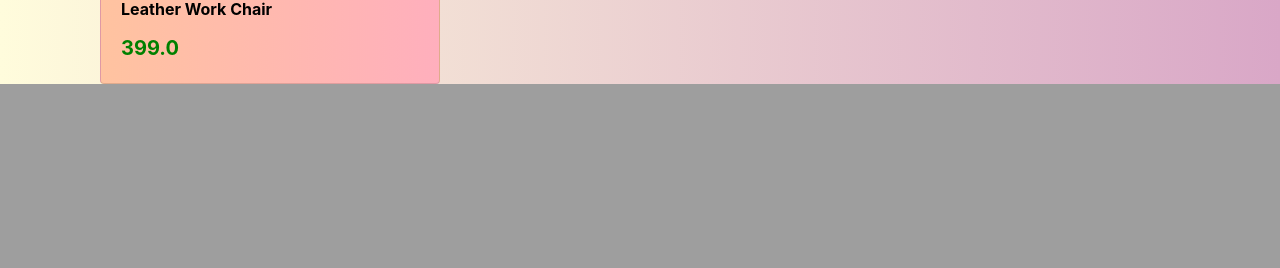
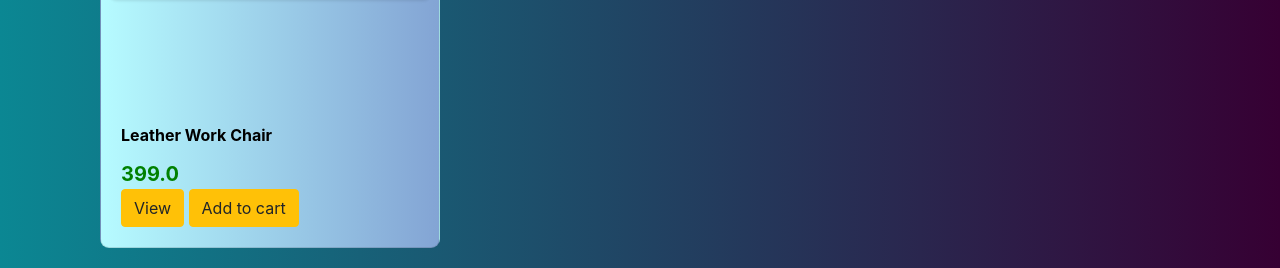
Before and after one commit to dannykhoai/django-ecomsite, a Django app: page / in a window 1280 px wide. Shown: the part 966-1234 px from the top of the page. Before the commit the page ends 1050 px from the top, so only its background shows below. Run offline with Django 3.2, Linux system fonts and the light colour scheme; data comes from the database, SQL or seed files in the repository; both versions use the stored data as it was after the commit; some libraries are stand-ins or nearby versions.

Commit message:
update2 : functional add to cart and product detail page

```diff
--- a/ecomsite/ecomsite/urls.py
+++ b/ecomsite/ecomsite/urls.py
@@ -21,4 +21,5 @@ urlpatterns = [
     path('admin/', admin.site.urls),
     path('',views.index,name='index'),
     path('<int:id>/',views.detail,name='detail'),
+    path('checkout/', views.checkout,name='checkout'),
 ]
--- a/ecomsite/shop/admin.py
+++ b/ecomsite/shop/admin.py
@@ -1,6 +1,7 @@
 from django.contrib import admin
 
-from .models import Products
+from .models import Products, Order
 # Register your models here.
 
 admin.site.register(Products)
+admin.site.register(Order)
--- a/ecomsite/shop/models.py
+++ b/ecomsite/shop/models.py
@@ -9,3 +9,11 @@ class Products(models.Model):
     category = models.CharField(max_length=200)
     description = models.TextField()
     image = models.CharField(max_length=300)
+
+class Order(models.Model):
+    items = models.CharField(max_length=1000)
+    name = models.CharField(max_length=120)
+    email = models.CharField(max_length=120)
+    address = models.CharField(max_length=200)
+    city = models.CharField(max_length=200)
+    postalcode = models.CharField(max_length=200)
--- a/ecomsite/shop/static/shop/style.css
+++ b/ecomsite/shop/static/shop/style.css
@@ -1,9 +1,14 @@
 body{
-    background: #d9a7c7;  /* fallback for old browsers */
-background: -webkit-linear-gradient(to right, #fffcdc, #d9a7c7);  /* Chrome 10-25, Safari 5.1-6 */
-background: linear-gradient(to right, #fffcdc, #d9a7c7); /* W3C, IE 10+/ Edge, Firefox 16+, Chrome 26+, Opera 12+, Safari 7+ */
+    background: #360033;  /* fallback for old browsers */
+background: -webkit-linear-gradient(to right, #0b8793, #360033);  /* Chrome 10-25, Safari 5.1-6 */
+background: linear-gradient(to right, #0b8793, #360033); /* W3C, IE 10+/ Edge, Firefox 16+, Chrome 26+, Opera 12+, Safari 7+ */
 
 
+
+}
+
+.navbar {
+    backdrop-filter: blur(10px)
 }
 .row {
     margin: auto;
@@ -12,9 +17,10 @@ background: linear-gradient(to right, #fffcdc, #d9a7c7); /* W3C, IE 10+/ Edge, F
 
 
 .card{
-    background: #FFAFBD;  /* fallback for old browsers */
-background: -webkit-linear-gradient(to right, #ffc3a0, #FFAFBD);  /* Chrome 10-25, Safari 5.1-6 */
-background: linear-gradient(to right, #ffc3a0, #FFAFBD); /* W3C, IE 10+/ Edge, Firefox 16+, Chrome 26+, Opera 12+, Safari 7+ */
+    background: #83a4d4;  /* fallback for old browsers */
+background: -webkit-linear-gradient(to right, #b6fbff, #83a4d4);  /* Chrome 10-25, Safari 5.1-6 */
+background: linear-gradient(to right, #b6fbff, #83a4d4); /* W3C, IE 10+/ Edge, Firefox 16+, Chrome 26+, Opera 12+, Safari 7+ */
+border-radius: 9px;
 
 }
 .card-text{
@@ -29,7 +35,7 @@ background: linear-gradient(to right, #ffc3a0, #FFAFBD); /* W3C, IE 10+/ Edge, F
 }
 .img-container{
     padding-bottom:100%; overflow:hidden; position:relative;
-    margin: 5px 5px 5px 5px;
+    margin: 8px 8px 8px 8px;
 }
 .img-center {
     position: absolute;
@@ -37,6 +43,6 @@ background: linear-gradient(to right, #ffc3a0, #FFAFBD); /* W3C, IE 10+/ Edge, F
     border-radius: 8px;
     height: auto;
     width: 500px;
-    background-color: rgba(237, 237, 237, 0.699);
+    background-color: white;
     box-shadow: 0 0 0 1px rgba(0, 0, 0, 0.15), 0 2px 3px 0 rgba(0, 0, 0, 0.1);
 }
--- a/ecomsite/shop/templates/shop/index.html
+++ b/ecomsite/shop/templates/shop/index.html
@@ -5,12 +5,41 @@
   <meta charset="UTF-8">
   <meta name="viewport" content="width=device-width, initial-scale=1.0">
   <meta name="WebShop Django" content="">
-<link rel="stylesheet" href="https://maxcdn.bootstrapcdn.com/bootstrap/4.0.0/css/bootstrap.min.css" integrity="sha384-Gn5384xqQ1aoWXA+058RXPxPg6fy4IWvTNh0E263XmFcJlSAwiGgFAW/dAiS6JXm" crossorigin="anonymous">
-<script src="https://maxcdn.bootstrapcdn.com/bootstrap/4.0.0/js/bootstrap.min.js" integrity="sha384-JZR6Spejh4U02d8jOt6vLEHfe/JQGiRRSQQxSfFWpi1MquVdAyjUar5+76PVCmYl" crossorigin="anonymous"></script>  <title>Shop Page</title>
-<link rel="stylesheet" href="{% static 'shop/style.css' %}">
+    <link rel="stylesheet" href="https://maxcdn.bootstrapcdn.com/bootstrap/4.0.0/css/bootstrap.min.css" integrity="sha384-Gn5384xqQ1aoWXA+058RXPxPg6fy4IWvTNh0E263XmFcJlSAwiGgFAW/dAiS6JXm" crossorigin="anonymous">
+    <script src="https://code.jquery.com/jquery-3.6.0.js" integrity="sha256-H+K7U5CnXl1h5ywQfKtSj8PCmoN9aaq30gDh27Xc0jk=" crossorigin="anonymous"></script>
+    <script src="https://cdn.jsdelivr.net/npm/popper.js@1.16.1/dist/umd/popper.min.js" integrity="sha384-9/reFTGAW83EW2RDu2S0VKaIzap3H66lZH81PoYlFhbGU+6BZp6G7niu735Sk7lN" crossorigin="anonymous"></script>
+    <script src="https://cdn.jsdelivr.net/npm/bootstrap@4.6.1/dist/js/bootstrap.min.js" integrity="sha384-VHvPCCyXqtD5DqJeNxl2dtTyhF78xXNXdkwX1CZeRusQfRKp+tA7hAShOK/B/fQ2" crossorigin="anonymous"></script>
+
+    <link rel="stylesheet" href="{% static 'shop/style.css' %}">
 </head>
 <body>
     <div class="container">
+
+        <div class="col-md-12">
+            <nav class="navbar navbar-expand-lg navbar-dark">
+                <a class="navbar-brand" href="#">MaybeVous Store</a>
+                <button class="navbar-toggler" type="button" data-toggle="collapse" data-target="#navbarNav" aria-controls="navbarNav" aria-expanded="false" aria-label="Toggle navigation">
+                    <span class="navbar-toggler-icon"></span>
+                </button>
+                <div class="collapse navbar-collapse" id="navbarNav">
+                    <ul class="navbar-nav">
+                    <li class="nav-item active">
+                        <a class="nav-link" href="#">Home <span class="sr-only">(current)</span></a>
+                    </li>
+                    <li class="nav-item">
+                        <a class="nav-link" href="/admin">Admin page</a>
+                    </li>
+                    <li class="nav-item">
+                        <button id="cart" data-html="true"  type="button" class="btn btn-secondary" data-container="body" data-toggle="popover" data-placement="bottom" data-content="Bottom popover">
+                        Cart(0)
+                        </button>
+                    </li>
+
+                    </ul>
+                </div>
+            </nav>
+        </div>
+
         <div class="row">
             <div class="col-md-12">
                 <form class="card-sm">
@@ -29,18 +58,21 @@
 
         <div class="row">
             {% for product in product_objects %}
-            <div class="col-md-4">
+            <div class="col-md-4" style="margin-bottom: 20px">
                 <div class="card">
                     <div class="img-container">
                         <img src="{{ product.image }}" class="img-fluid img-center">
                     </div>
                     <div class="card-body">
-                        <div class="card-title">
-                         {{ product.title }}
-                        </div>
+                        <div id="name{{product.id}}" class="card-title">{{ product.title }}</div>
                         <div class="card-text">
                         {{ product.price }}
                         </div>
+
+                        <a href="/{{ product.id}}" class="btn btn-warning">View</a>
+                        <button id="{{ product.id}}" class="btn addtocart btn-warning">Add to cart</button>
+
+
                     </div>
                 </div>
             </div>
@@ -48,4 +80,58 @@
         </div>
     </div>
 </body>
+<script type="text/javascript">
+
+        //storing item in local storage
+
+    if(localStorage.getItem('cart')==null){
+        var cart = {};
+
+    }
+    else{
+        cart = JSON.parse(localStorage.getItem('cart'));
+    }
+
+    $(document).on('click','.addtocart',function(){
+        var item_id = this.id.toString();
+
+        if(cart[item_id]!=undefined){
+
+           quantity = cart[item_id][0] + 1;
+           cart[item_id][0] = quantity;
+        }
+
+        else{
+            quantity = 1;
+            name = document.getElementById("name"+item_id).innerHTML;
+            cart[item_id] = [quantity,name];
+        }
+        console.log(cart);
+        localStorage.setItem('cart',JSON.stringify(cart));
+        console.log(Object.keys(cart).length)
+        document.getElementById("cart").innerHTML = "Cart("+ Object.keys(cart).length +")";
+
+    })
+
+        // Cart button on navbar
+
+    DisplayCart(cart);
+    function DisplayCart(cart){
+        var cartString = "";
+        cartString += "<h5>All items in your cart</h5>";
+        var cartIndex = 1;
+        for(var i in cart){
+            cartString += cartIndex;
+            cartString += document.getElementById("name"+i).innerHTML + "Qty:" + cart[i][0] +'</br>'
+            cartIndex +=1;
+        }
+        cartString += "<a href='/checkout' class='btn btn-warning' id='checkout'>Checkout</a>";
+
+
+        document.getElementById("cart").setAttribute('data-content',cartString)
+            $('[data-toggle="popover"]').popover();
+
+    }
+
+</script>
 </html>
--- a/ecomsite/shop/views.py
+++ b/ecomsite/shop/views.py
@@ -1,5 +1,8 @@
 from django.shortcuts import render
 from .models import Products
+from .models import Order
+
+
 # Create your views here.
 
 #shop page
@@ -17,3 +20,17 @@ def index(request):
 def detail(request, id):
     product_object = Products.objects.get(id=id)
     return render (request, 'shop/detail.html',{'product_object':product_object})
+#checkout page
+
+def checkout(request):
+    if request.method == 'POST':
+        name = request.POST.get('name',"")
+        email = request.POST.get('email',"")
+        address = request.POST.get('address',"")
+        city = request.POST.get('city',"")
+        postalcode = request.POST.get('postalcode',"")
+
+        order = Order(name=name, email=email, address=address, city=city,postalcode=postalcode)
+        order.save()
+
+    return render(request, 'shop/checkout.html')
```
Also changed, not shown: ecomsite/shop/templates/shop/checkout.html (added, +83 -0 lines), ecomsite/shop/templates/shop/detail.html (+26 -8 lines), ecomsite/db.sqlite3, ecomsite/shop/migrations/0002_order.py (added).
